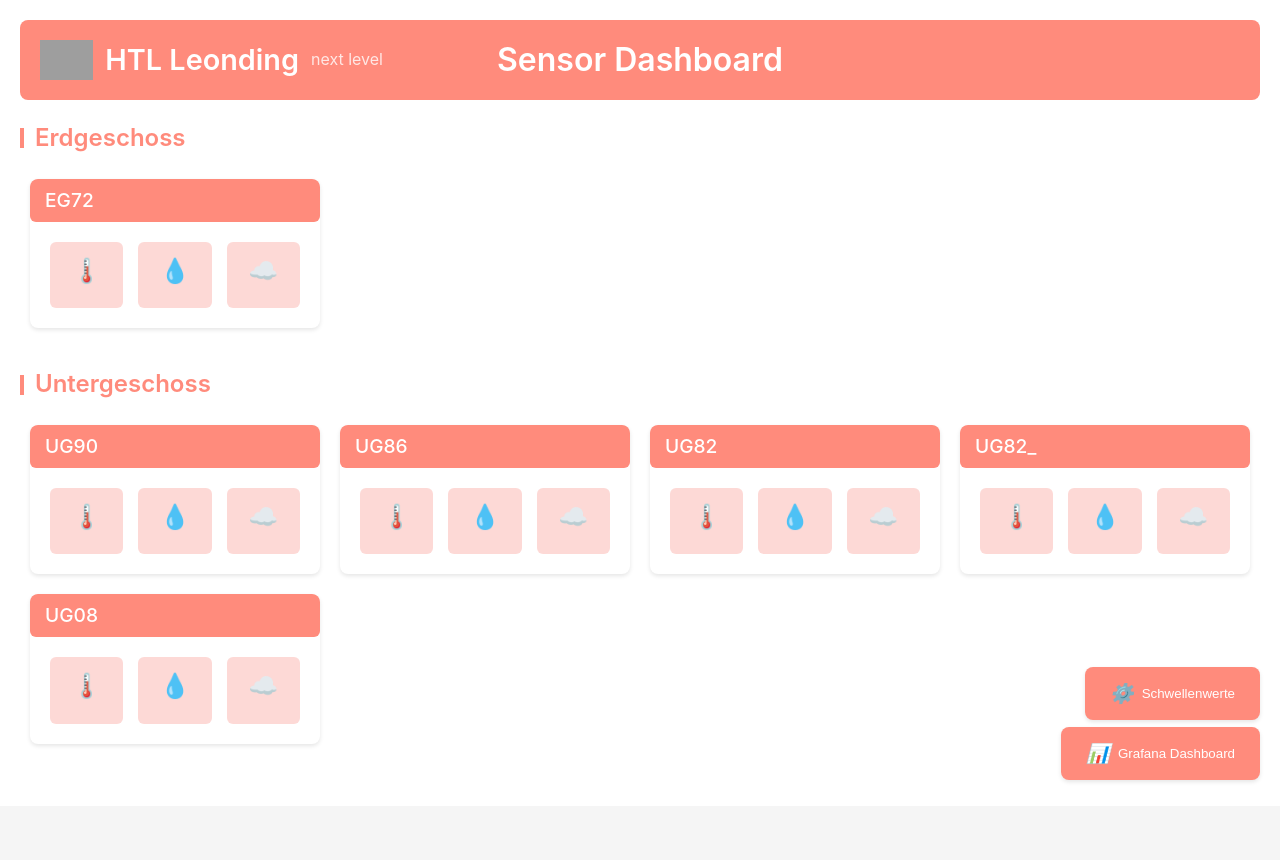
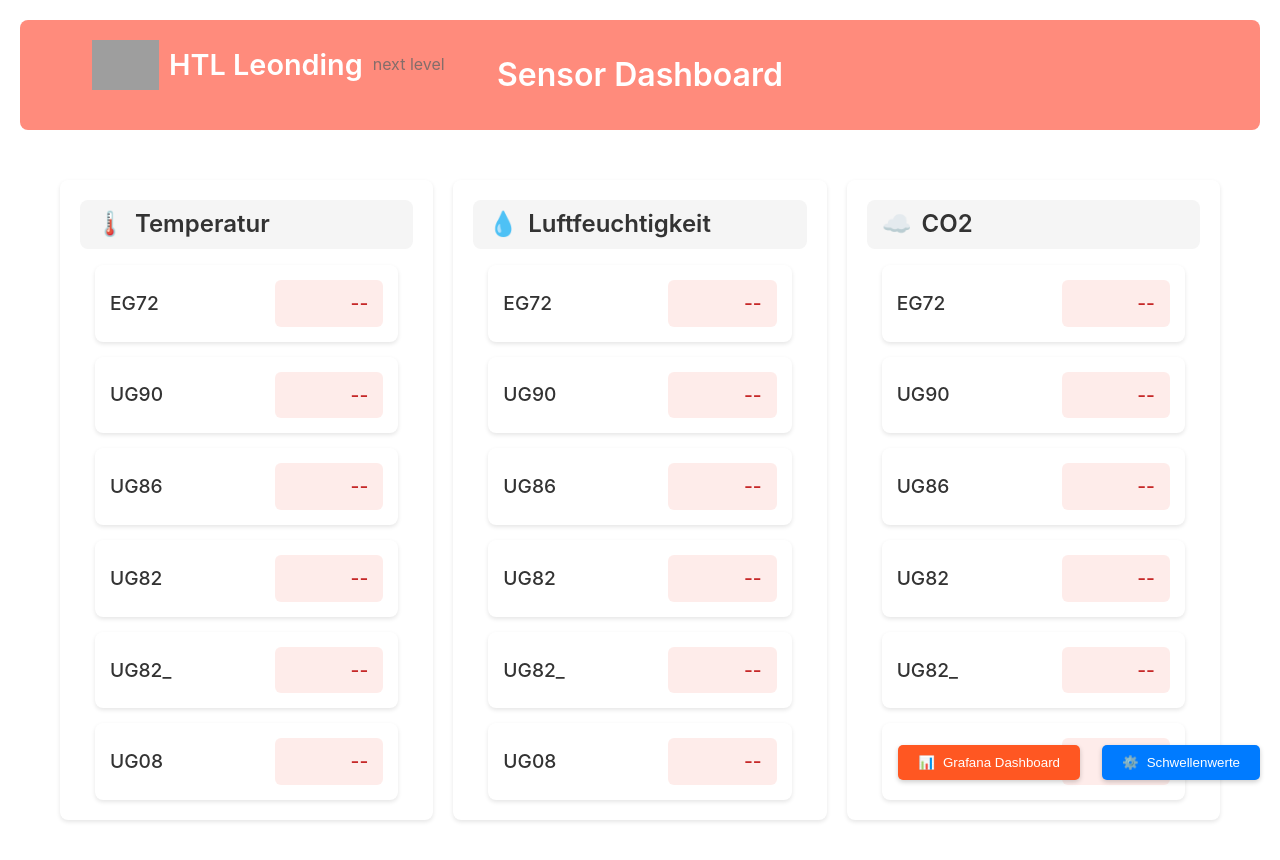
Before and after one commit to 2425-4chif-syp/01-projekte-2025-4chif-syp-pv-panels, an Angular app in the folder Frontend/sensor-frontend/: page / in a window 1280 px wide. Shown: the top 860 px of the page. Before the commit the page ends 806 px from the top, so only its background shows below. Built offline with nearby package versions, Linux system fonts and the light colour scheme; no server answers; grey boxes are pictures that could not be loaded.

Commit message:
feat: pvpanels-71 first version of new frontend dashboard

```diff
--- a/Frontend/sensor-frontend/src/app/components/dashboard/dashboard.component.html
+++ b/Frontend/sensor-frontend/src/app/components/dashboard/dashboard.component.html
@@ -9,19 +9,46 @@
   </header>
 
   <main>
-    <section class="floor-section">
-      <h3>Erdgeschoss</h3>
-      <div class="room-grid">
-        <app-room-card *ngFor="let room of egRooms" [room]="room"></app-room-card>
-      </div>
-    </section>
+    <div class="sensors-container">
+      <section class="sensor-section">
+        <h3>
+          <span class="icon">🌡️</span>
+          Temperatur
+        </h3>
+        <div class="sensor-grid">
+          <app-room-card *ngFor="let room of allRooms"
+                        [room]="room"
+                        [displayMode]="'temperature'">
+          </app-room-card>
+        </div>
+      </section>
 
-    <section class="floor-section">
-      <h3>Untergeschoss</h3>
-      <div class="room-grid">
-        <app-room-card *ngFor="let room of ugRooms" [room]="room"></app-room-card>
-      </div>
-    </section>
+      <section class="sensor-section">
+        <h3>
+          <span class="icon">💧</span>
+          Luftfeuchtigkeit
+        </h3>
+        <div class="sensor-grid">
+          <app-room-card *ngFor="let room of allRooms"
+                        [room]="room"
+                        [displayMode]="'humidity'">
+          </app-room-card>
+        </div>
+      </section>
+
+      <section class="sensor-section">
+        <h3>
+          <span class="icon">☁️</span>
+          CO2
+        </h3>
+        <div class="sensor-grid">
+          <app-room-card *ngFor="let room of allRooms"
+                        [room]="room"
+                        [displayMode]="'co2'">
+          </app-room-card>
+        </div>
+      </section>
+    </div>
   </main>
 
   <button class="threshold-button" (click)="openThresholdSettings()">
--- a/Frontend/sensor-frontend/src/app/components/dashboard/dashboard.component.scss
+++ b/Frontend/sensor-frontend/src/app/components/dashboard/dashboard.component.scss
@@ -7,20 +7,22 @@
     background-color: #FF8B7C;
     padding: 20px;
     border-radius: 8px;
-    margin-bottom: 24px;
+    margin-bottom: 30px;
     color: white;
     display: grid;
     grid-template-columns: 1fr auto 1fr;
     align-items: center;
+    text-align: center;
 
     .logo {
       display: flex;
       align-items: center;
-      gap: 12px;
-      margin-bottom: 0;
+      justify-content: center;
+      gap: 10px;
+      margin-bottom: 20px;
 
       img {
-        height: 40px;
+        height: 50px;
         width: auto;
       }
 
@@ -32,6 +34,7 @@
       .subtitle {
         font-size: 1rem;
         opacity: 0.8;
+        color: #666;
       }
     }
 
@@ -44,6 +47,13 @@
   }
 
   main {
+    display: flex;
+    flex-direction: column;
+    gap: 30px;
+    max-width: 1200px;
+    margin: 0 auto;
+    padding: 20px;
+
     .floor-section {
       margin-bottom: 32px;
 
@@ -73,34 +83,98 @@
         padding: 10px;
       }
     }
+
+    .sensor-section {
+      margin-bottom: 32px;
+
+      h3 {
+        color: #333;
+        font-size: 1.5rem;
+        margin-bottom: 16px;
+        padding: 10px 15px;
+        background-color: #f5f5f5;
+        border-radius: 8px;
+        display: flex;
+        align-items: center;
+        gap: 10px;
+
+        .icon {
+          font-size: 1.5rem;
+        }
+      }
+
+      .sensor-grid {
+        display: flex;
+        flex-direction: column;
+        gap: 15px;
+        padding: 0 15px;
+      }
     }
   }
 
   .threshold-button {
     position: fixed;
-  background-color: #FF8B7C;
+    bottom: 20px;
+    right: 20px;
+    padding: 10px 20px;
+    border: none;
+    border-radius: 5px;
+    background: #007bff;
     color: white;
-  border: none;
-  padding: 15px 25px;
-  border-radius: 8px;
     cursor: pointer;
     display: flex;
     align-items: center;
     gap: 8px;
-  box-shadow: 0 2px 4px rgba(0, 0, 0, 0.1);
-  transition: background-color 0.3s;
-  bottom: 80px;
-  right: 20px;
+    box-shadow: 0 2px 5px rgba(0,0,0,0.2);
 
     &:hover {
-    background-color: #E57A6D;
+      background: #0056b3;
     }
 
     i {
-    font-size: 1.2rem;
+      font-style: normal;
     }
   }
 
   .grafana-button {
-  bottom: 20px;
+    right: 200px;
+    background: #ff5722;
+
+    &:hover {
+      background: #f4511e;
     }
+  }
+}
+
+.sensors-container {
+  display: flex;
+  gap: 20px;
+  margin-bottom: 20px;
+}
+
+.sensor-section {
+  flex: 1;
+  background: white;
+  border-radius: 8px;
+  padding: 20px;
+  box-shadow: 0 2px 4px rgba(0, 0, 0, 0.1);
+
+  h3 {
+    display: flex;
+    align-items: center;
+    gap: 8px;
+    margin: 0 0 20px;
+    color: #333;
+    font-size: 1.2rem;
+
+    .icon {
+      font-size: 1.4rem;
+    }
+  }
+}
+
+.sensor-grid {
+  display: flex;
+  flex-direction: column;
+  gap: 15px;
+}
--- a/Frontend/sensor-frontend/src/app/components/dashboard/dashboard.component.ts
+++ b/Frontend/sensor-frontend/src/app/components/dashboard/dashboard.component.ts
@@ -14,8 +14,7 @@ import { ThresholdModalComponent } from '../threshold-modal/threshold-modal.comp
   standalone: true
 })
 export class DashboardComponent implements OnInit {
-  egRooms: RoomData[] = [];
-  ugRooms: RoomData[] = [];
+  allRooms: RoomData[] = [];
 
   @ViewChild(ThresholdModalComponent) thresholdModal!: ThresholdModalComponent;
 
@@ -23,8 +22,7 @@ export class DashboardComponent implements OnInit {
 
   ngOnInit(): void {
     this.sensorDataService.getRooms().subscribe(rooms => {
-      this.egRooms = rooms.filter(room => room.floor === 'eg');
-      this.ugRooms = rooms.filter(room => room.floor === 'ug');
+      this.allRooms = rooms;
     });
   }
 
--- a/Frontend/sensor-frontend/src/app/components/room-card/room-card.component.html
+++ b/Frontend/sensor-frontend/src/app/components/room-card/room-card.component.html
@@ -2,15 +2,7 @@
   <div class="room-header">
     <h2>{{ formatRoomName(room.name) }}</h2>
   </div>
-  <div class="sensor-grid">
-    <div class="sensor-item" [ngClass]="getTemperatureStatus(room.sensors?.temperature)">
-      <div class="sensor-icon">🌡️</div>
-    </div>
-    <div class="sensor-item" [ngClass]="getHumidityStatus(room.sensors?.humidity)">
-      <div class="sensor-icon">💧</div>
-    </div>
-    <div class="sensor-item" [ngClass]="getCO2Status(room.sensors?.co2)">
-      <div class="sensor-icon">☁️</div>
-    </div>
+  <div class="sensor-value" [ngClass]="getStatus()">
+    <div class="value">{{ getValue() }}</div>
   </div>
 </div>
--- a/Frontend/sensor-frontend/src/app/components/room-card/room-card.component.scss
+++ b/Frontend/sensor-frontend/src/app/components/room-card/room-card.component.scss
@@ -1,27 +1,63 @@
 .room-card {
   background: white;
   border-radius: 8px;
-  padding: 20px;
+  padding: 15px;
   box-shadow: 0 2px 4px rgba(0, 0, 0, 0.1);
   cursor: pointer;
-  transition: transform 0.3s, box-shadow 0.3s;
-  position: relative;
-  overflow: hidden;
+  transition: transform 0.2s, box-shadow 0.2s;
+  display: flex;
+  align-items: center;
+  gap: 15px;
 
   &:hover {
-    transform: translateY(-5px);
-    box-shadow: 0 4px 8px rgba(0, 0, 0, 0.2);
+    transform: translateY(-2px);
+    box-shadow: 0 4px 8px rgba(0, 0, 0, 0.15);
   }
 
   .room-header {
-    background-color: #FF8B7C;
-    color: white;
-    padding: 10px 15px;
-    border-radius: 6px;
-    margin: -20px -20px 20px -20px;
+    flex: 0 0 150px;
 
     h2 {
       margin: 0;
+      font-size: 1.2rem;
+      font-weight: 500;
+      color: #333;
+    }
+  }
+
+  .sensor-value {
+    flex: 1;
+    display: flex;
+    align-items: center;
+    justify-content: flex-end;
+    padding: 8px 15px;
+    border-radius: 6px;
+
+    &.good {
+      background-color: rgba(76, 175, 80, 0.1);
+      color: #2e7d32;
+    }
+
+    &.warning {
+      background-color: rgba(255, 152, 0, 0.1);
+      color: #ef6c00;
+    }
+
+    &.critical {
+      background-color: rgba(244, 67, 54, 0.1);
+      color: #c62828;
+    }
+
+    &.neutral {
+      background-color: rgba(158, 158, 158, 0.1);
+      color: #616161;
+    }
+
+    .sensor-icon {
+      font-size: 1.5rem;
+    }
+
+    .value {
       font-size: 1.2rem;
       font-weight: 500;
     }
--- a/Frontend/sensor-frontend/src/app/components/room-card/room-card.component.ts
+++ b/Frontend/sensor-frontend/src/app/components/room-card/room-card.component.ts
@@ -13,8 +13,35 @@ import { ThresholdService } from '../../services/threshold.service';
 })
 export class RoomCardComponent {
   @Input() room!: RoomData;
+  @Input() displayMode: 'temperature' | 'humidity' | 'co2' = 'temperature';
 
   constructor(private thresholdService: ThresholdService) {}
+
+  getValue(): string {
+    switch (this.displayMode) {
+      case 'temperature':
+        return this.getTemperature();
+      case 'humidity':
+        return this.getHumidity();
+      case 'co2':
+        return this.getCO2();
+      default:
+        return '--';
+    }
+  }
+
+  getStatus(): string {
+    switch (this.displayMode) {
+      case 'temperature':
+        return this.getTemperatureStatus(this.room.sensors?.temperature);
+      case 'humidity':
+        return this.getHumidityStatus(this.room.sensors?.humidity);
+      case 'co2':
+        return this.getCO2Status(this.room.sensors?.co2);
+      default:
+        return 'neutral';
+    }
+  }
 
   getTemperature(): string {
     return this.room.sensors?.temperature !== undefined
```
Lines whose indentation alone changed are shown as unchanged.
